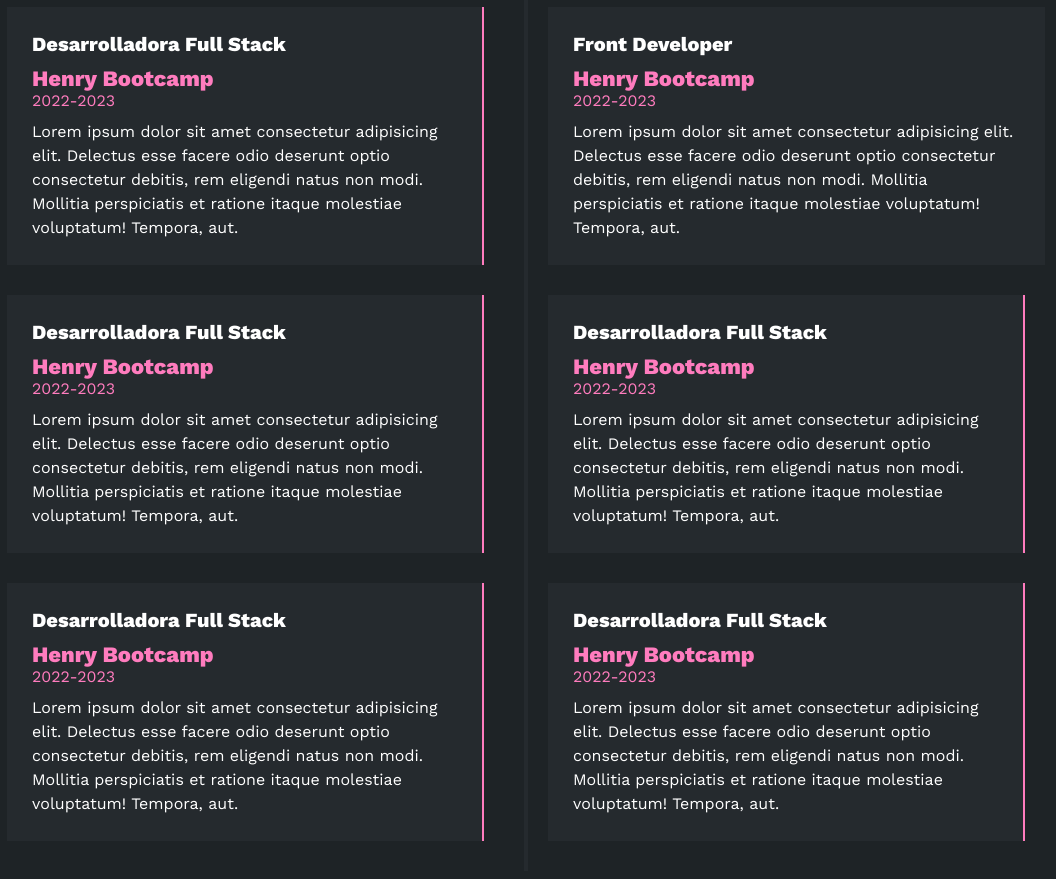
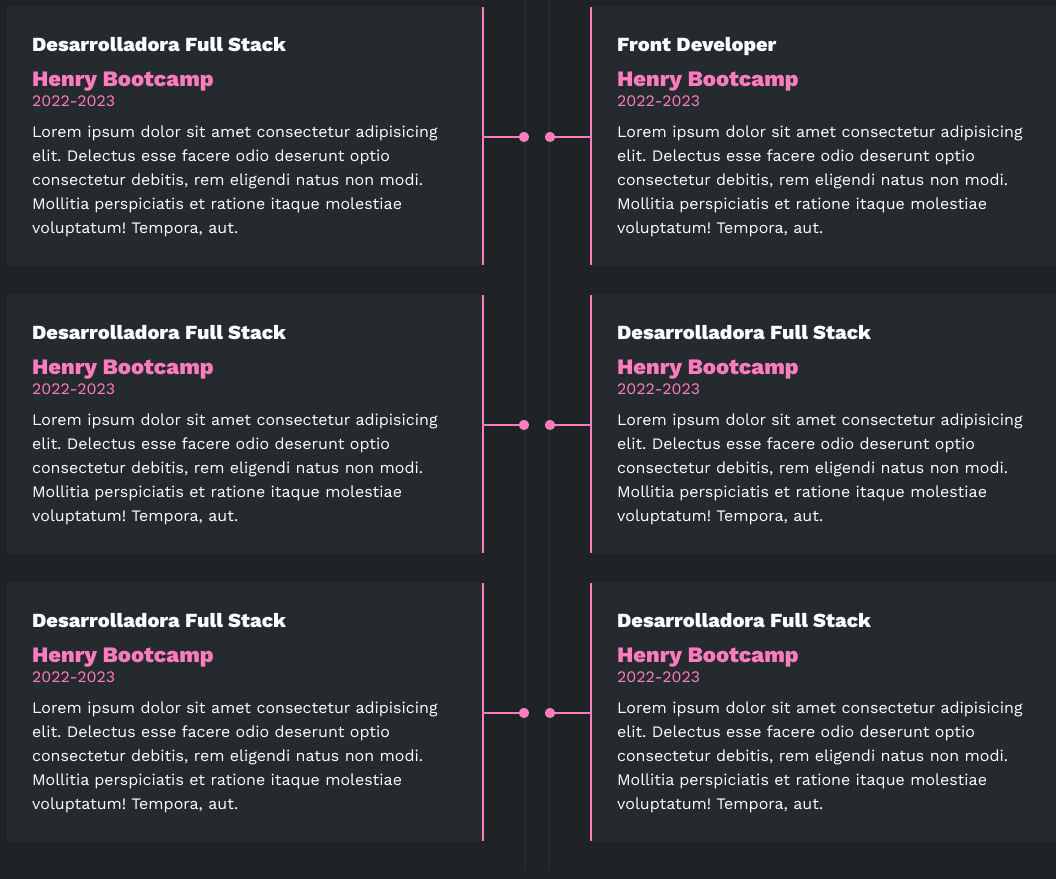
Before and after one commit to FlorenciaMarcos/Portfolio, a plain HTML site: page Html/index.html in a window 1280 px wide. Shown: the part 2580-3459 px from the top of the page, without its empty margins (103-1159 px from the left). Drawn offline with nearby package versions, Linux system fonts and the light colour scheme.

Commit message:
terminamos cv

```diff
--- a/Html/index.html
+++ b/Html/index.html
@@ -308,8 +308,8 @@
       <span class="casa">Henry Bootcamp</span>
       <span class="fecha">2022-2023</span>
       <p>Lorem ipsum dolor sit amet consectetur adipisicing elit. Delectus esse facere odio deserunt optio consectetur debitis, rem eligendi natus non modi. Mollitia perspiciatis et ratione itaque molestiae voluptatum! Tempora, aut.</p>
-      <div class="class conectord">
-        <div class="class circulod"></div>
+      <div class="class conectori">
+        <div class="class circuloi"></div>
       </div>
    </div>
     <div class="item izq">
@@ -317,8 +317,8 @@
     <span class="casa">Henry Bootcamp</span>
     <span class="fecha">2022-2023</span>
     <p>Lorem ipsum dolor sit amet consectetur adipisicing elit. Delectus esse facere odio deserunt optio consectetur debitis, rem eligendi natus non modi. Mollitia perspiciatis et ratione itaque molestiae voluptatum! Tempora, aut.</p>
-    <div class="class conectord">
-      <div class="class circulod"></div>
+    <div class="class conectori">
+      <div class="class circuloi"></div>
     </div>
  </div>
   <div class="item izq">
@@ -326,8 +326,8 @@
   <span class="casa">Henry Bootcamp</span>
   <span class="fecha">2022-2023</span>
   <p>Lorem ipsum dolor sit amet consectetur adipisicing elit. Delectus esse facere odio deserunt optio consectetur debitis, rem eligendi natus non modi. Mollitia perspiciatis et ratione itaque molestiae voluptatum! Tempora, aut.</p>
-  <div class="class conectord">
-    <div class="class circulod"></div>
+  <div class="class conectori">
+    <div class="class circuloi"></div>
   </div>
 </div>
   </div>
@@ -343,7 +343,7 @@
     <div class="class circulod"></div>
   </div>
 </div>
-<div class="item izq">
+<div class="item der">
 <h4>Desarrolladora Full Stack</h4>
 <span class="casa">Henry Bootcamp</span>
 <span class="fecha">2022-2023</span>
@@ -352,7 +352,7 @@
   <div class="class circulod"></div>
 </div>
 </div>
-<div class="item izq">
+<div class="item der">
 <h4>Desarrolladora Full Stack</h4>
 <span class="casa">Henry Bootcamp</span>
 <span class="fecha">2022-2023</span>
--- a/Style.css/Style.css
+++ b/Style.css/Style.css
@@ -276,6 +276,7 @@
 
 .skills .fila{
     display:flex;
+
 }
 
 .skills .fila .col{
@@ -442,7 +443,7 @@
 
 .skills .skill .dedicacion{
     width: 0%;
-    animation: 2s gitdedicacion forwards;
+    animation: 2s dedicacion forwards;
 }
 @keyframes dedicacion{
     0%{widht:0%;}
@@ -504,6 +505,7 @@
 
 .curriculum .fila{
     display:flex;
+    justify-content: space-between;
 }
 
 .curriculum .fila .col{
@@ -552,3 +554,46 @@
     border-right: 2px solid #ff7cbe;
     margin-right: 20px;
 }
+.curriculum .fila .der{
+    border-left: 2px solid #ff7cbe;
+    margin-left: 20px;
+}
+
+.curriculum .fila .item .conectori{
+    height: 2px;
+    background-color: #ff7cbe;
+    width: 47px;
+    position: absolute;
+    top: 50%;
+    right: -47px;
+    z-index: 5;
+}
+.curriculum .fila .item .conectori .circuloi{
+    display: block;
+    height: 10px;
+    width: 10px;
+    border-radius: 50%;
+    background-color: #ff7cbe;
+    float: right;
+    position:relative;
+    bottom: 4px;
+}
+.curriculum .fila .item .conectord{
+    height: 2px;
+    background-color: #ff7cbe;
+    width: 47px;
+    position: absolute;
+    top: 50%;
+    left: -47px;
+    z-index: 5;
+}
+.curriculum .fila .item .conectord .circulod{
+    display: block;
+    height: 10px;
+    width: 10px;
+    border-radius: 50%;
+    background-color: #ff7cbe;
+    float: left;
+    position:relative;
+    bottom: 4px;
+}
```
